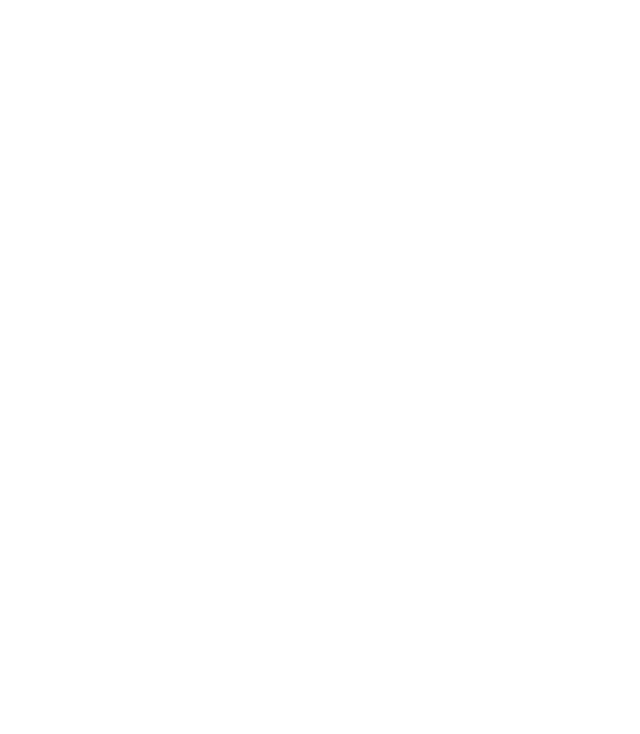
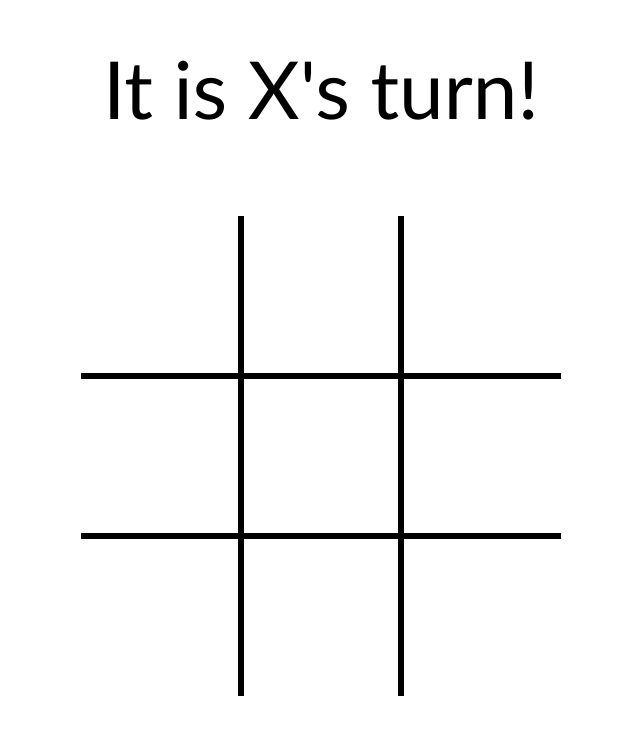
Before and after one commit to ToxicOmegaMusic/tic-tac-toe, a plain HTML site: page index.html in a window 1280 px wide. Shown: the whole page, without its empty margins (319-959 px from the left). Drawn offline with Linux system fonts and the light colour scheme.

Commit message:
Setup basic layouts for the scripting and essentially finalized the styling for now. All that's left now is the logic behind the game.

```diff
--- a/assets/script.js
+++ b/assets/script.js
@@ -0,0 +1,21 @@
+let tiles = [];
+let text = document.querySelector("#textArea");
+let turn = undefined;
+
+
+
+
+
+
+
+const init = function() {
+	tiles = [];
+	for (tile of document.querySelectorAll(".tile")) {
+		tiles.push(tile);
+		tile.textContent = "";
+	}
+
+	text.textContent = `It is ${turn = Math.floor(Math.random() * 2) ? "X" : "O"}'s turn!`;
+}
+
+init();
--- a/assets/style.css
+++ b/assets/style.css
@@ -0,0 +1,45 @@
+*, *::before, *::after {
+	box-sizing: border-box;
+	font-family: 'Gill Sans', 'Gill Sans MT', Calibri, 'Trebuchet MS', sans-serif;
+}
+
+#gameArea {
+	display: flex;
+	justify-content: center;
+	align-items: center;
+	width: 90%;
+	margin: 0 auto;
+	position: relative;
+	top: 10vh;
+}
+
+#reset {
+	display: none;
+}
+
+#textArea {
+	padding-top: 2rem;
+	text-align: center;
+	font-size: 5rem;
+}
+
+.tile {
+	width: 10rem;
+	height: 10rem;
+	border: 0.2rem solid black;
+	text-align: center;
+	font-size: 7.5rem;
+}
+
+#t1, #t2, #t3 {
+	border-left: none;
+}
+#t1, #t4, #t7 {
+	border-top: none;
+}
+#t7, #t8, #t9 {
+	border-right: none;
+}
+#t3, #t6, #t9 {
+	border-bottom: none;
+}
--- a/index.html
+++ b/index.html
@@ -7,6 +7,25 @@
 	<link rel="stylesheet" href="assets/style.css">
 </head>
 <body>
-
+	<div id="textArea"></div>
+	<div id="gameArea">
+		<div class="col" id="c1">
+			<div class="tile" id="t1"></div>
+			<div class="tile" id="t2"></div>
+			<div class="tile" id="t3"></div>
+		</div>
+		<div class="col" id="c2">
+			<div class="tile" id="t4"></div>
+			<div class="tile" id="t5"></div>
+			<div class="tile" id="t6"></div>
+		</div>
+		<div class="col" id="c3">
+			<div class="tile" id="t7"></div>
+			<div class="tile" id="t8"></div>
+			<div class="tile" id="t9"></div>
+		</div>
+	</div>
+	<div id="reset"></div>
+	<script src="assets/script.js"></script>
 </body>
 </html>
```
